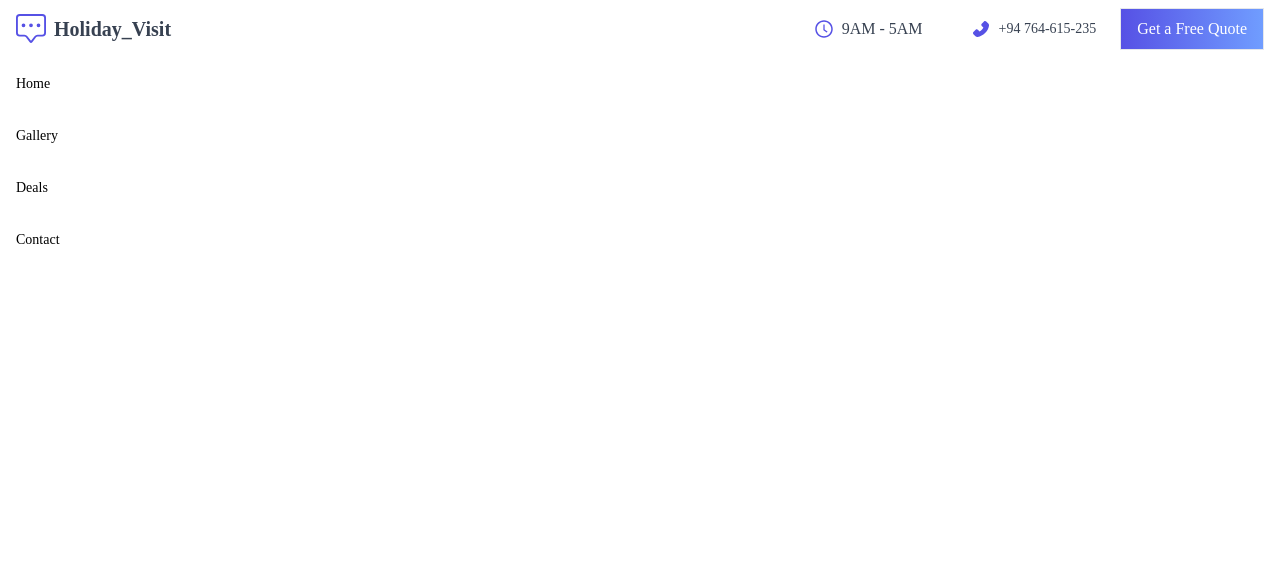
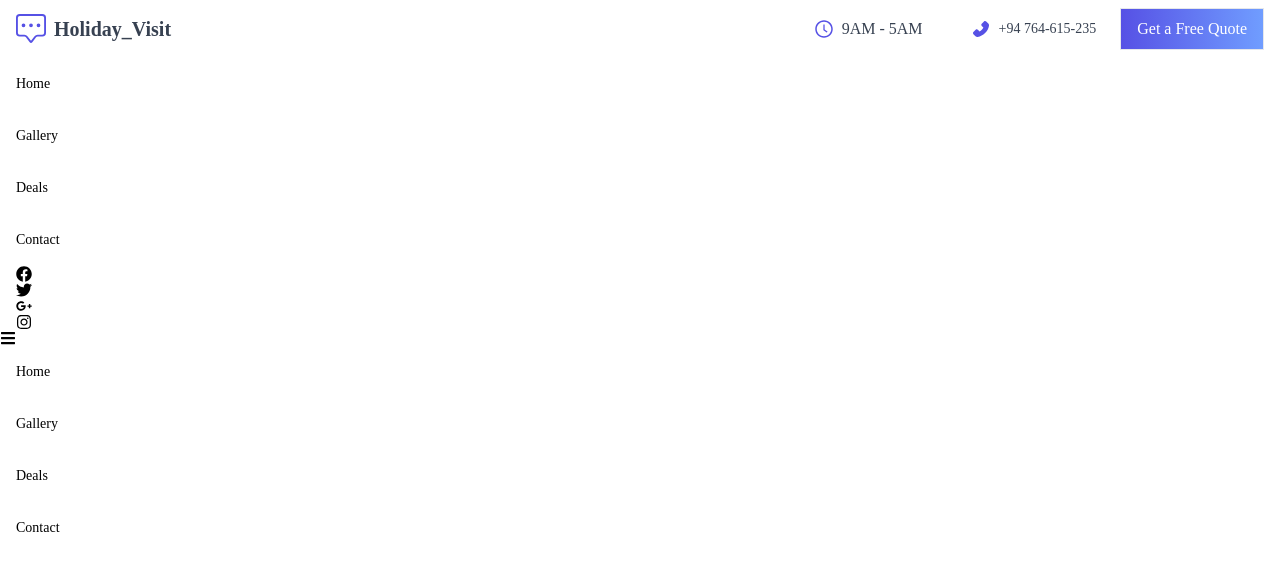
Before and after one commit to Vishnuka084/Holiday_VisitApp, a React (Create React App) app: page / in a window 1280 px wide. Shown: the top 570 px of the page. Built offline with nearby package versions, Linux system fonts and the light colour scheme; the HTML template or start-up script is replaced by a standard one.

Commit message:
setup Nav Bar

```diff
--- a/src/components/Navbar.jsx
+++ b/src/components/Navbar.jsx
@@ -1,11 +1,11 @@
 import React, {useState, useEffect} from "react";
-import { FaBars} from "react-icons/fa";
 import { BsChatSquareDots} from "react-icons/bs";
 import {
     FaFacebook,
     FaTwitter,
     FaGooglePlusG,
     FaInstagram,
+    FaBars,
 } from 'react-icons/fa';
 const Navbar = () => {
     return <div>
@@ -23,6 +23,33 @@ const Navbar = () => {
                 <a href="#contact">Contact</a>
             </li>
         </ul>
+        <div>
+            <FaFacebook className='mx-4'/>
+            <FaTwitter className='mx-4'/>
+            <FaGooglePlusG className='mx-4'/>
+            <FaInstagram  className='mx-4'/>
+        </div>
+        {/*Hamburger Icon */}
+        <div>
+            <FaBars/>
+        </div>
+        {/*Mobile Menu*/}
+        <div>
+            <ul>
+                <li>
+                    <a href="/">Home</a>
+                </li>
+                <li>
+                    <a href="#gallery">Gallery</a>
+                </li>
+                <li>
+                    <a href="#deals">Deals</a>
+                </li>
+                <li>
+                    <a href="#contact">Contact</a>
+                </li>
+            </ul>
+        </div>
     </div>;
 
 };
```
